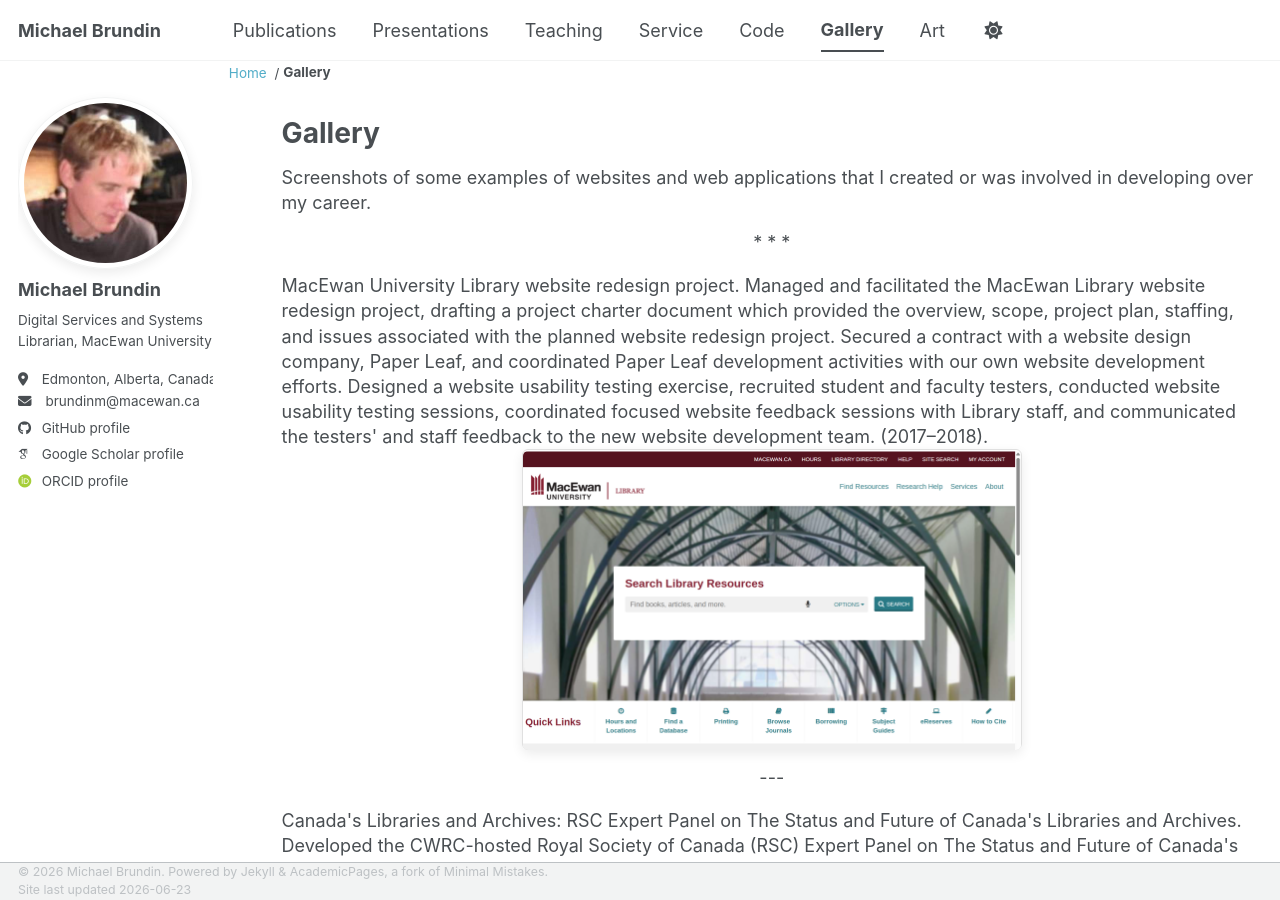
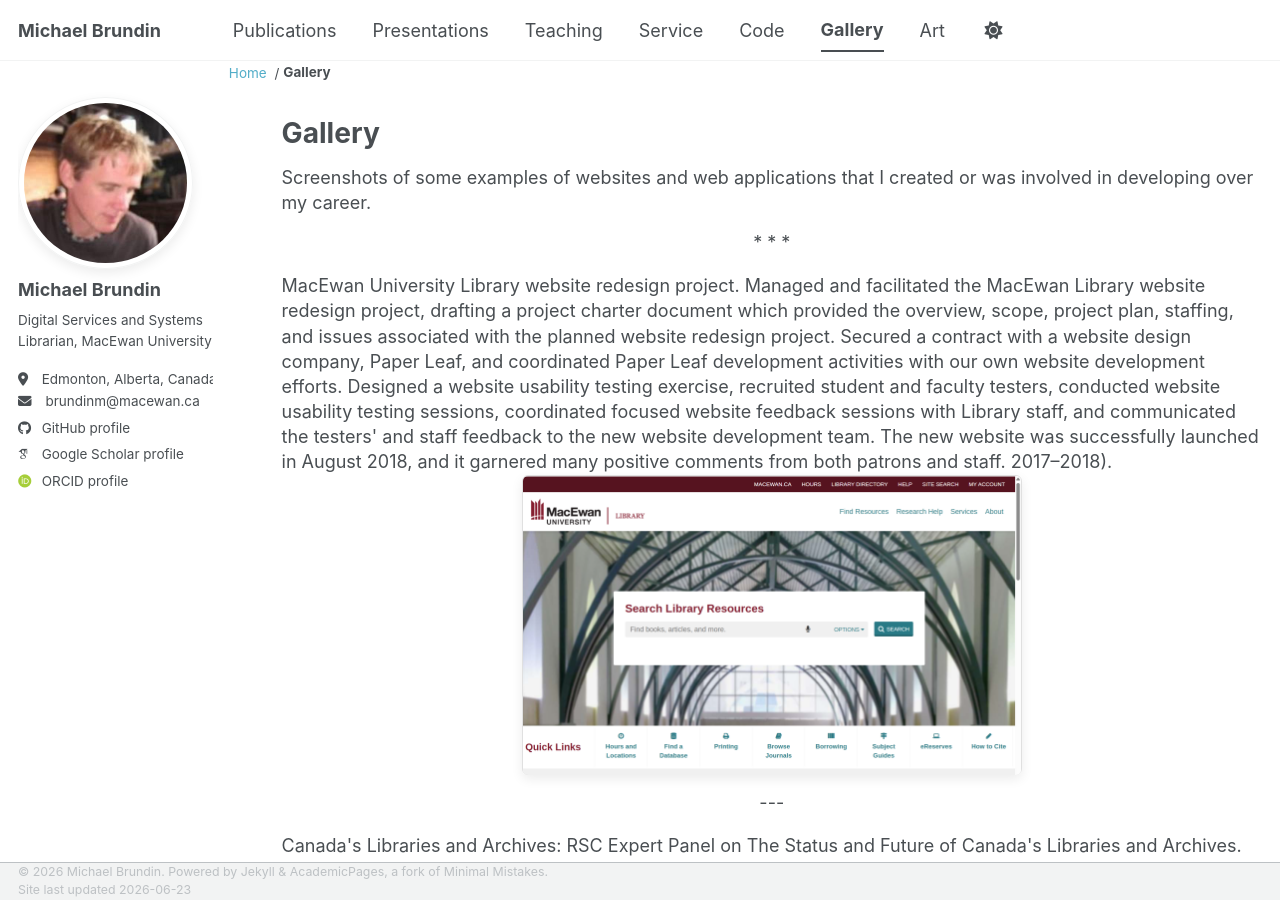
Before and after one commit to brundinm/brundinm.github.io, a Jekyll site: the page built from _pages/gallery.html, in a window 1280 px wide and 900 px high. Built offline with Jekyll 4.4.1, drawn with Linux system fonts in a browser that asks for light colours; some web fonts are replaced; a script bundle is joined from its source files by our own code; library files that are not in the unit come from our copies.

Commit message:
Update gallery.html

```diff
--- a/_pages/gallery.html
+++ b/_pages/gallery.html
@@ -95,7 +95,7 @@ dialog::backdrop {
 </p>
 
 <p>
-    MacEwan University Library website redesign project. Managed and facilitated the MacEwan Library website redesign project, drafting a project charter document which provided the overview, scope, project plan, staffing, and issues associated with the planned website redesign project. Secured a contract with a website design company, Paper Leaf, and coordinated Paper Leaf development activities with our own website development efforts. Designed a website usability testing exercise, recruited student and faculty testers, conducted website usability testing sessions, coordinated focused website feedback sessions with Library staff, and communicated the testers' and staff feedback to the new website development team. (2017–2018).<br />
+    MacEwan University Library website redesign project. Managed and facilitated the MacEwan Library website redesign project, drafting a project charter document which provided the overview, scope, project plan, staffing, and issues associated with the planned website redesign project. Secured a contract with a website design company, Paper Leaf, and coordinated Paper Leaf development activities with our own website development efforts. Designed a website usability testing exercise, recruited student and faculty testers, conducted website usability testing sessions, coordinated focused website feedback sessions with Library staff, and communicated the testers' and staff feedback to the new website development team. The new website was successfully launched in August 2018, and it garnered many positive comments from both patrons and staff. 2017–2018).<br />
     <img class="screenshot" src="/images/macewan-library.png" alt="Screenshot image of the redesigned MacEwan University Library website" width="500" height="300">
 </p>
 <p class="dinkus" role="separator" aria-label="Dinkus section break">
```
